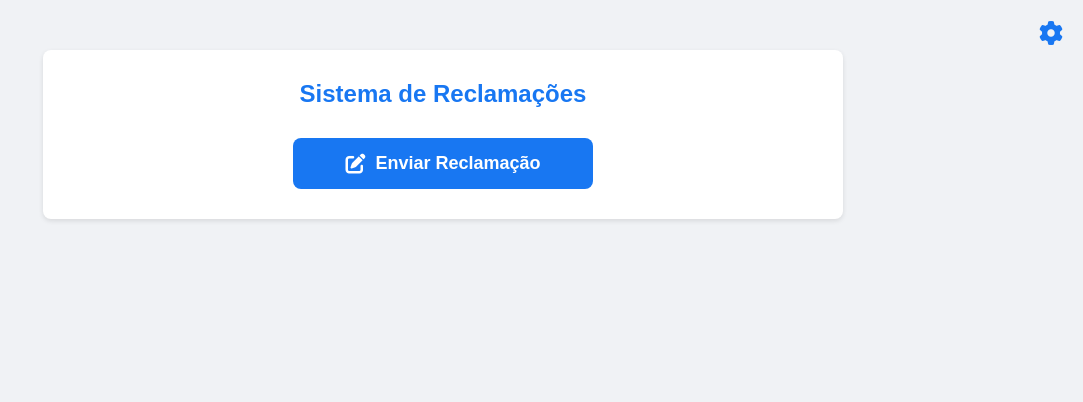
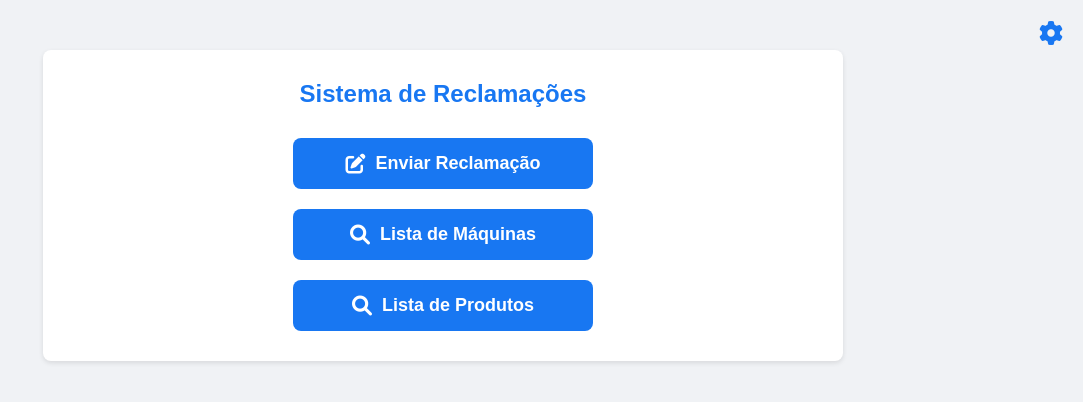
Before and after one commit to felipponn/software-engineering, a Flask app: page / in a window 1280 px wide. Shown: the top 402 px of the page, without its empty margins (197-1280 px from the left). Run offline with Flask 3, Linux system fonts and the light colour scheme; parts of the project's set-up code (start-up, migrations or seed data) failed here and were passed over.

Commit message:
Add more pages to homepage

```diff
--- a/web/app/templates/home.html
+++ b/web/app/templates/home.html
@@ -25,6 +25,14 @@
                 {{ _('Painel do Gestor') }}
             </a>
             {% endif %}
+            <a href="{{ url_for('select_machine') }}" class="home-button">
+                <i class="fas fa-search"></i>
+                {{ _('Lista de Máquinas') }}
+            </a>
+            <a href="{{ url_for('select_product') }}" class="home-button">
+                <i class="fas fa-search"></i>
+                {{ _('Lista de Produtos') }}
+            </a>
         </div>
     </div>
 </body>
```
Also changed, not shown: web/translations/en/LC_MESSAGES/messages.po, web/translations/es/LC_MESSAGES/messages.po, web/translations/pt/LC_MESSAGES/messages.po, 4 other files.
